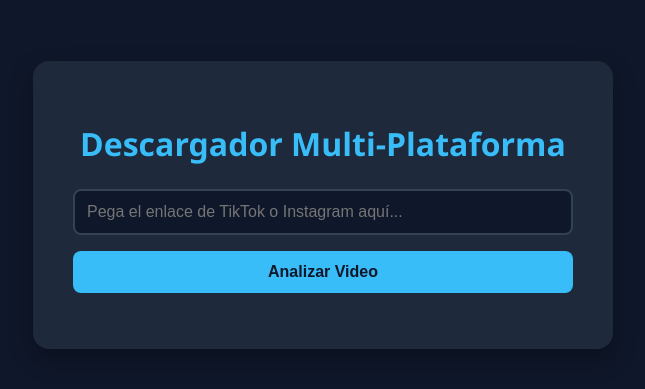
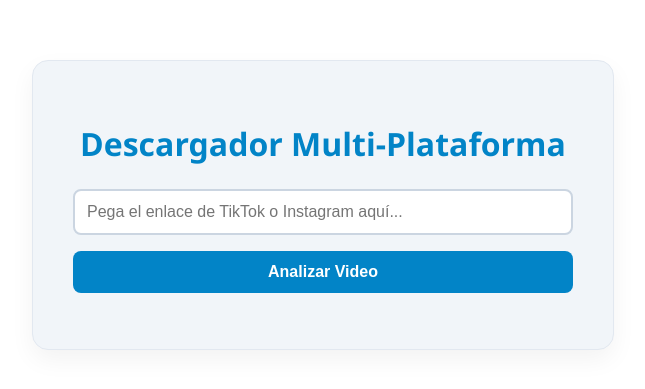
Before and after one commit to chiquitoba/multi-downloader, a website: page public/index.html in a window 1280 px wide. Shown: the part 195-584 px from the top of the page, without its empty margins (317-962 px from the left). Drawn offline with Linux system fonts and the light colour scheme.

Commit message:
Fondo blanco y nueva API de Instagram

```diff
--- a/public/index.html
+++ b/public/index.html
@@ -7,8 +7,8 @@
     <style>
         body {
             font-family: 'Segoe UI', Tahoma, Geneva, Verdana, sans-serif;
-            background-color: #0f172a;
-            color: #f8fafc;
+            background-color: #ffffff;
+            color: #1e293b;
             display: flex;
             flex-direction: column;
             align-items: center;
@@ -17,32 +17,33 @@
             margin: 0;
         }
         .container {
-            background-color: #1e293b;
+            background-color: #f1f5f9;
             padding: 2.5rem;
             border-radius: 1rem;
-            box-shadow: 0 10px 25px rgba(0,0,0,0.3);
+            box-shadow: 0 10px 25px rgba(0,0,0,0.05);
             width: 100%;
             max-width: 500px;
             text-align: center;
+            border: 1px solid #e2e8f0;
         }
-        h1 { margin-bottom: 1.5rem; color: #38bdf8; }
+        h1 { margin-bottom: 1.5rem; color: #0284c7; }
         input {
             width: 100%;
             padding: 0.75rem;
-            border: 2px solid #334155;
+            border: 2px solid #cbd5e1;
             border-radius: 0.5rem;
-            background-color: #0f172a;
-            color: #fff;
+            background-color: #ffffff;
+            color: #0f172a;
             font-size: 1rem;
             box-sizing: border-box;
             margin-bottom: 1rem;
         }
-        input:focus { border-color: #38bdf8; outline: none; }
+        input:focus { border-color: #0284c7; outline: none; }
         button {
             width: 100%;
             padding: 0.75rem;
-            background-color: #38bdf8;
-            color: #0f172a;
+            background-color: #0284c7;
+            color: #ffffff;
             border: none;
             border-radius: 0.5rem;
             font-size: 1rem;
@@ -50,10 +51,10 @@
             cursor: pointer;
             transition: background 0.2s;
         }
-        button:hover { background-color: #7dd3fc; }
+        button:hover { background-color: #0369a1; }
         #result { margin-top: 1.5rem; display: none; }
         .thumbnail { width: 100%; border-radius: 0.5rem; margin-top: 1rem; max-height: 300px; object-fit: cover; }
-        .error { color: #f87171; margin-top: 1rem; word-break: break-all; }
+        .error { color: #ef4444; margin-top: 1rem; word-break: break-all; font-weight: 500; }
     </style>
 </head>
 <body>
@@ -66,7 +67,7 @@
     <div id="result">
         <h3 id="videoTitle"></h3>
         <img id="videoThumb" class="thumbnail" src="" alt="Miniatura">
-        <a id="downloadBtn" href="#" style="display: block; margin-top: 1rem;"><button style="background-color: #4ade80;">Descargar Ahora</button></a>
+        <a id="downloadBtn" href="#" style="display: block; margin-top: 1rem;"><button style="background-color: #22c55e;">Descargar Ahora</button></a>
     </div>
     <div id="errorMsg" class="error"></div>
 </div>
```
Also changed, not shown: 1 other file.
